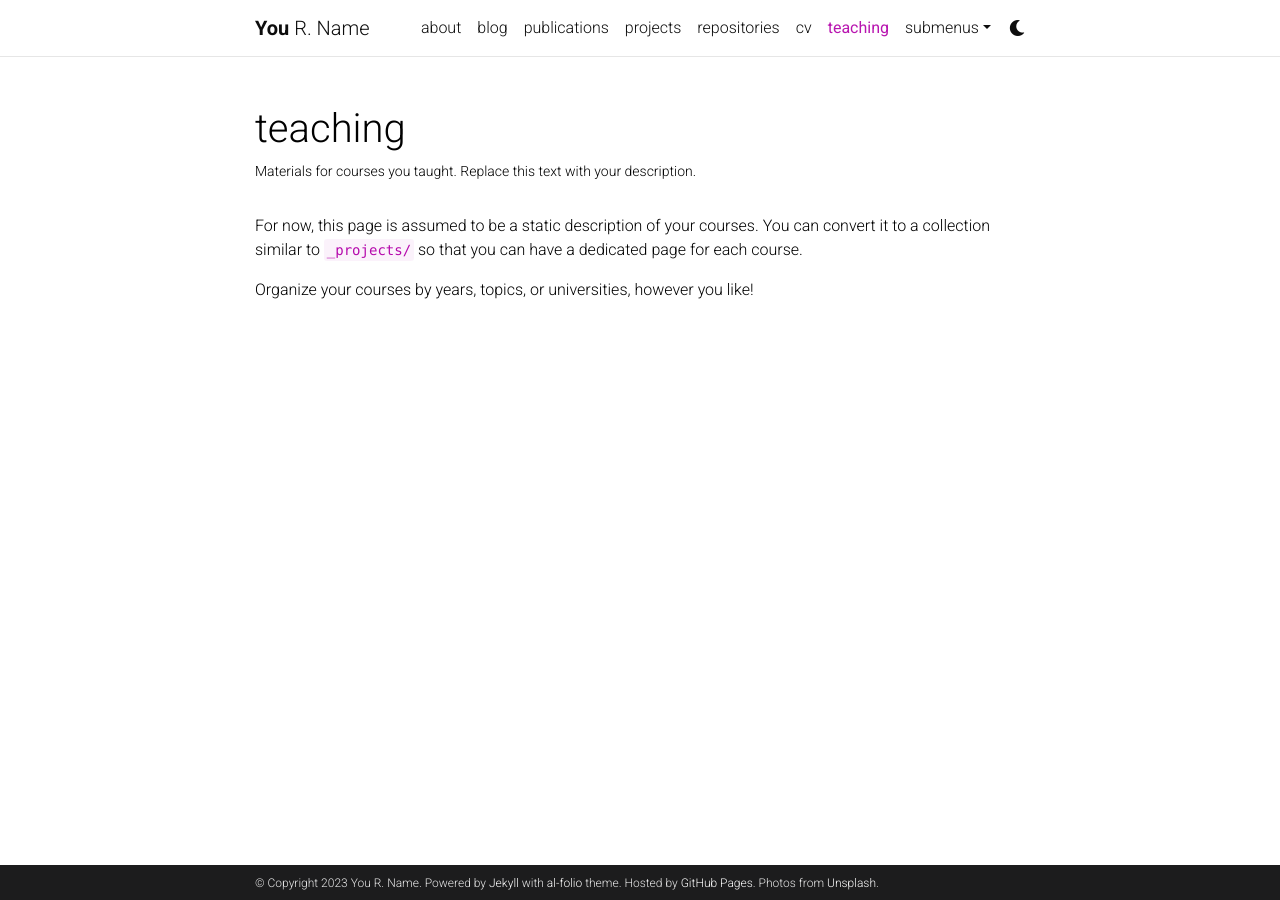
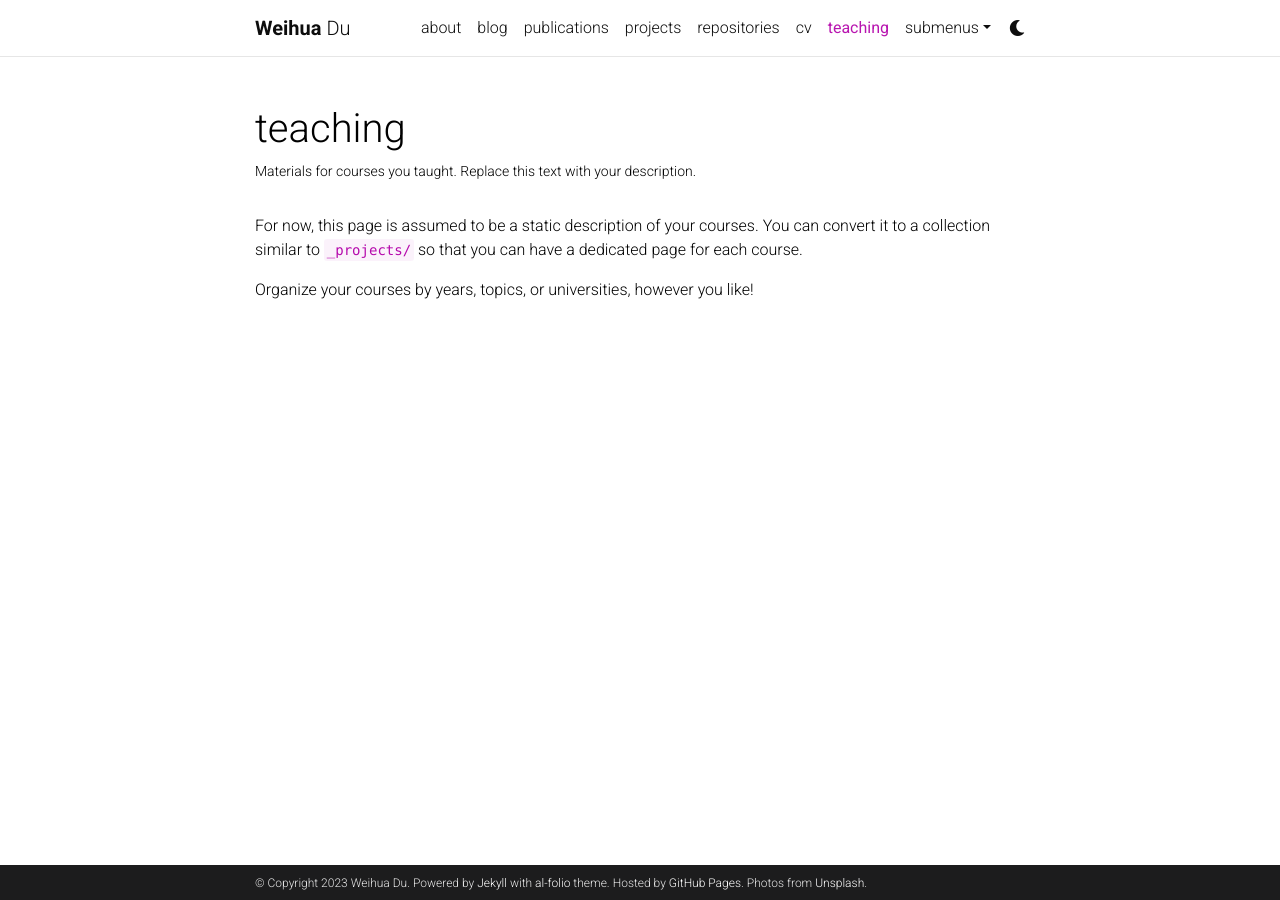
Before and after one commit to StigLidu/StigLidu.github.io, a Jekyll site: the page built from _pages/teaching.md, in a window 1280 px wide. Built offline with Jekyll 4.4.1, drawn with Linux system fonts in a browser that asks for light colours; comment, search, counter and statistics services are not loaded; a style sheet for code colours, icons or effects is not loaded.

Commit message:
'some_attempt'

```diff
--- a/_config.yml
+++ b/_config.yml
@@ -3,10 +3,10 @@
 # -----------------------------------------------------------------------------
 
 title: blank # the website title (if blank, full name will be used instead)
-first_name: You
-middle_name: R.
-last_name: Name
-email: you@example.com
+first_name: Weihua
+middle_name:
+last_name: Du
+email: duwh20@mails.tsinghua.edu.cn
 description: > # the ">" symbol means to ignore newlines until "footer_text:"
   A simple, whitespace theme for academics. Based on [*folio](https://github.com/bogoli/-folio) design.
 footer_text: >
@@ -18,7 +18,7 @@ keywords: jekyll, jekyll-theme, academic-website, portfolio-website  # add your
 lang: en # the language of your site (for example: en, fr, cn, ru, etc.)
 icon: ⚛️  # the emoji used as the favicon (alternatively, provide image name in /assets/img/)
 
-url: https://alshedivat.github.io # the base hostname & protocol for your site
+url: https://stiglidu.github.io # the base hostname & protocol for your site
 baseurl: /al-folio # the subpath of your site, e.g. /blog/
 last_updated: false # set to true if you want to display last updated in the footer
 impressum_path:  # set to path to include impressum link in the footer, use the same path as permalink in a page, helps to conform with EU GDPR
```
Also changed, not shown: _pages/about.md (+5 -7 lines).
